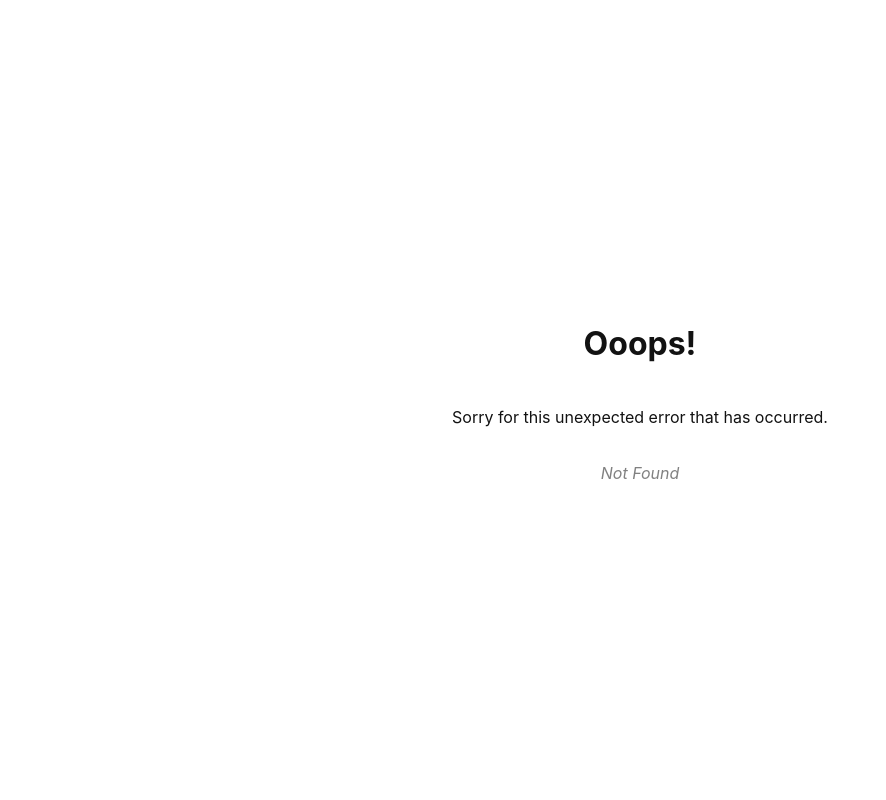
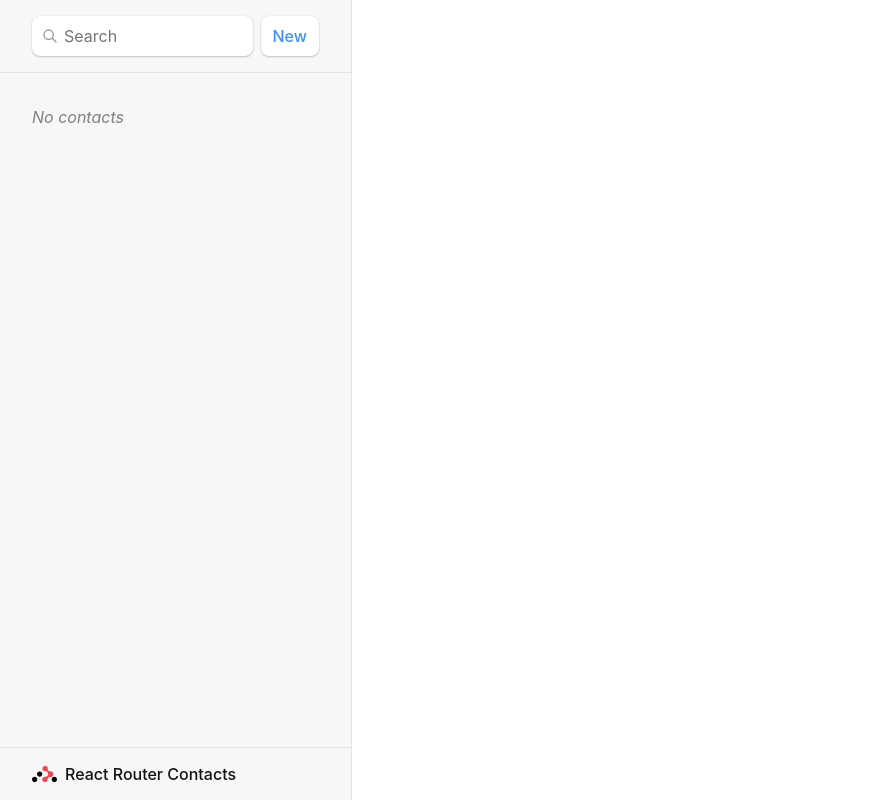
Before and after one commit to Gutovp1/react-router-vite, a React (Vite) app: page /contacts/1/destroy in a window 1280 px wide. Before the commit this address had no page. Shown: the whole page, without its empty margins (0-886 px from the left). Built offline with nearby package versions, Linux system fonts and the light colour scheme.

Commit message:
Create destroy and index routes

```diff
--- a/src/main.jsx
+++ b/src/main.jsx
@@ -9,6 +9,8 @@ import Root, {
 import ErrorPage from "./ErrorPage";
 import Contact, { loader as contactLoader } from "./routes/Contact";
 import EditContact, { action as editAction } from "./routes/Edit";
+import { action as destroyAction } from "./routes/Destroy";
+import Index from "./routes/Index";
 
 const router = createBrowserRouter([
   {
@@ -18,6 +20,7 @@ const router = createBrowserRouter([
     loader: rootLoader,
     action: rootAction,
     children: [
+      { index: true, element: <Index /> },
       {
         path: "contacts/:contactId",
         element: <Contact />,
@@ -29,6 +32,11 @@ const router = createBrowserRouter([
         loader: contactLoader,
         action: editAction,
       },
+      {
+        path: "contacts/:contactId/destroy",
+        action: destroyAction,
+        errorElement: <div>Oops! There was an error in the destroy page.</div>,
+      },
     ],
   },
 ]);
--- /dev/null
+++ b/src/routes/Destroy.jsx
@@ -0,0 +1,9 @@
+/* eslint-disable */
+import { redirect } from "react-router-dom";
+import { deleteContact } from "../contacts";
+
+export async function action({ params }) {
+  //   throw new Error("oh damn!");
+  await deleteContact(params.contactId);
+  return redirect("/");
+}
--- a/src/routes/Edit.jsx
+++ b/src/routes/Edit.jsx
@@ -1,4 +1,4 @@
-import { Form, useLoaderData, redirect } from "react-router-dom";
+import { Form, useLoaderData, redirect, useNavigate } from "react-router-dom";
 import { updateContact } from "../contacts";
 
 export async function action({ request, params }) {
@@ -10,6 +10,7 @@ export async function action({ request, params }) {
 
 export default function EditContact() {
   const { contact } = useLoaderData();
+  const navigate = useNavigate();
   return (
     <Form method="post" id="contact-form">
       <p>
@@ -53,7 +54,9 @@ export default function EditContact() {
       </label>
       <p>
         <button type="submit">Save</button>
-        <button type="button">Cancel</button>
+        <button type="button" onClick={() => navigate(-1)}>
+          Cancel
+        </button>
       </p>
     </Form>
   );
--- /dev/null
+++ b/src/routes/Index.jsx
@@ -0,0 +1,10 @@
+export default function Index() {
+  return (
+    <p id="zero-state">
+      My first React Router project
+      <br />
+      Checkout{" "}
+      <a href="https://reactrouter.com"> the link for further information.</a>.
+    </p>
+  );
+}
--- a/src/routes/Root.jsx
+++ b/src/routes/Root.jsx
@@ -1,9 +1,11 @@
+import { useEffect } from "react";
 import {
   Outlet,
   NavLink,
   useLoaderData,
   Form,
   redirect,
+  useNavigation,
 } from "react-router-dom";
 import { getContacts, createContact } from "../contacts";
 
@@ -12,29 +14,36 @@ export async function action() {
   return redirect(`/contacts/${contact.id}/edit`);
 }
 
-export async function loader() {
-  const contacts = await getContacts();
-  return { contacts };
+export async function loader({ request }) {
+  const url = new URL(request.url);
+  const q = url.searchParams.get("q");
+  const contacts = await getContacts(q);
+  return { contacts, q };
 }
 
 export default function Root() {
-  const { contacts } = useLoaderData();
+  const { contacts, q } = useLoaderData();
+  const navigation = useNavigation();
+  useEffect(() => {
+    document.getElementById("q").value = q;
+  }, [q]);
   return (
     <>
       <div id="sidebar">
         <h1>React Router Contacts</h1>
         <div>
-          <form role="search" id="search-form">
+          <Form role="search" id="search-form">
             <input
               type="search"
               id="q"
               name="q"
               aria-label="Search contacts"
               placeholder="Search"
+              defaultValue={q}
             />
             <div id="search-spinner" aria-hidden hidden={true} />
             <div className="sr-only" aria-live="polite"></div>
-          </form>
+          </Form>
           <Form method="post">
             <button type="submit">New</button>
           </Form>
@@ -79,7 +88,10 @@ export default function Root() {
           )}
         </nav>
       </div>
-      <div id="detail">
+      <div
+        id="detail"
+        className={navigation.state === "loading" ? "loading" : ""}
+      >
         <Outlet />
       </div>
     </>
```
